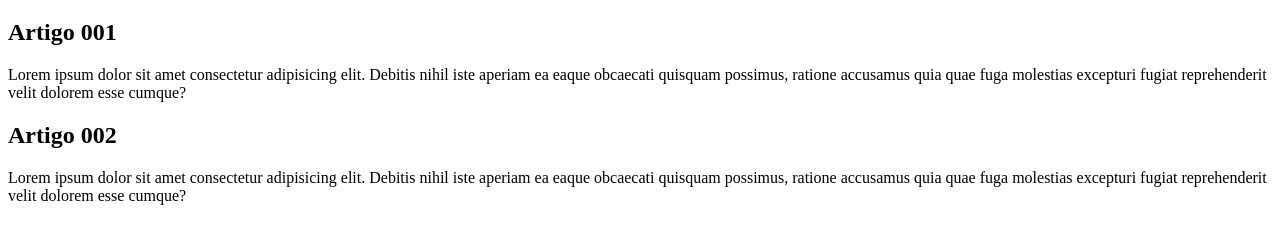
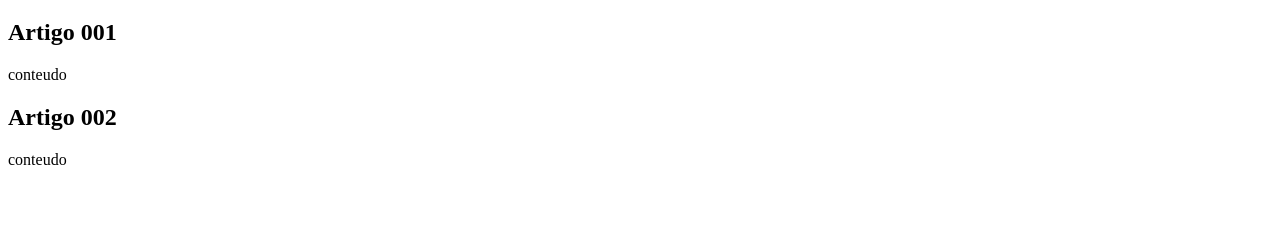
Before and after one commit to RaphaelMarchette/ProjetoSite, a plain HTML site: page index.html in a window 1280 px wide. Shown: the part 61-304 px from the top of the page. Drawn offline with Linux system fonts and the light colour scheme.

Commit message:
Update index.html

```diff
--- a/index.html
+++ b/index.html
@@ -13,11 +13,11 @@
         </header>
         <article>
             <h2>Artigo 001</h2>
-            <p>Lorem ipsum dolor sit amet consectetur adipisicing elit. Debitis nihil iste aperiam ea eaque obcaecati quisquam possimus, ratione accusamus quia quae fuga molestias excepturi fugiat reprehenderit velit dolorem esse cumque?</p>
+            <p>conteudo </p>
         </article>
         <article>
             <h2>Artigo 002</h2>
-            <p>Lorem ipsum dolor sit amet consectetur adipisicing elit. Debitis nihil iste aperiam ea eaque obcaecati quisquam possimus, ratione accusamus quia quae fuga molestias excepturi fugiat reprehenderit velit dolorem esse cumque?</p>
+            <p>conteudo</p>
         </article>
     </main>
 </body>
```
